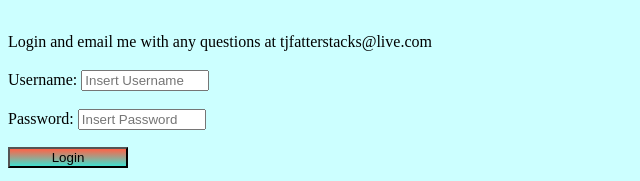
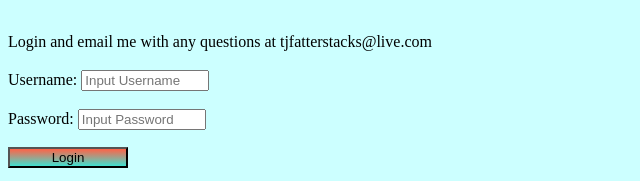
Before and after one commit to FS-TimothyMcCoy/dws1, a plain HTML site: page McCoy_Timothy_project4/index.html in a window 1280 px wide. Shown: the part 239-420 px from the top of the page, 247-887 px from the left. Drawn offline with Linux system fonts and the light colour scheme.

Commit message:
changes
changes

```diff
--- a/McCoy_Timothy_project4/index.html
+++ b/McCoy_Timothy_project4/index.html
@@ -17,11 +17,11 @@
     <form action="mailto:tjfatterstacks@live.com" method="post">
       <p>
         Username:
-        <input type="text" name="username" maxlength="20" required="required" placeholder="Insert Username" />
+        <input type="text" name="username" maxlength="20" required="required" placeholder="Input Username" />
       </p>
       <p>
         Password:
-        <input type="password" name="password" required="required" placeholder="Insert Password" />
+        <input type="password" name="password" required="required" placeholder="Input Password" />
       </p>
       <p>
         <input type="submit" value="Login" id="submit" />
```
